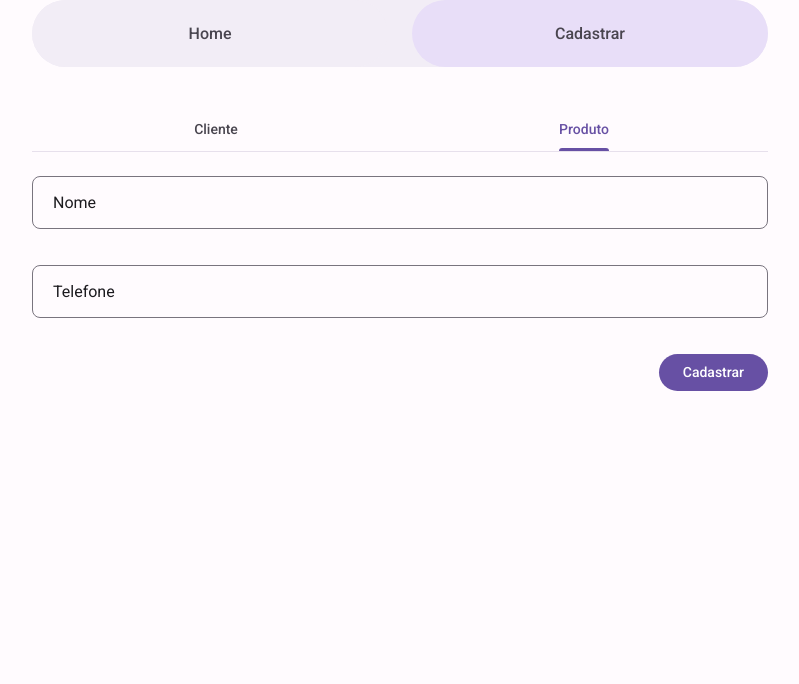
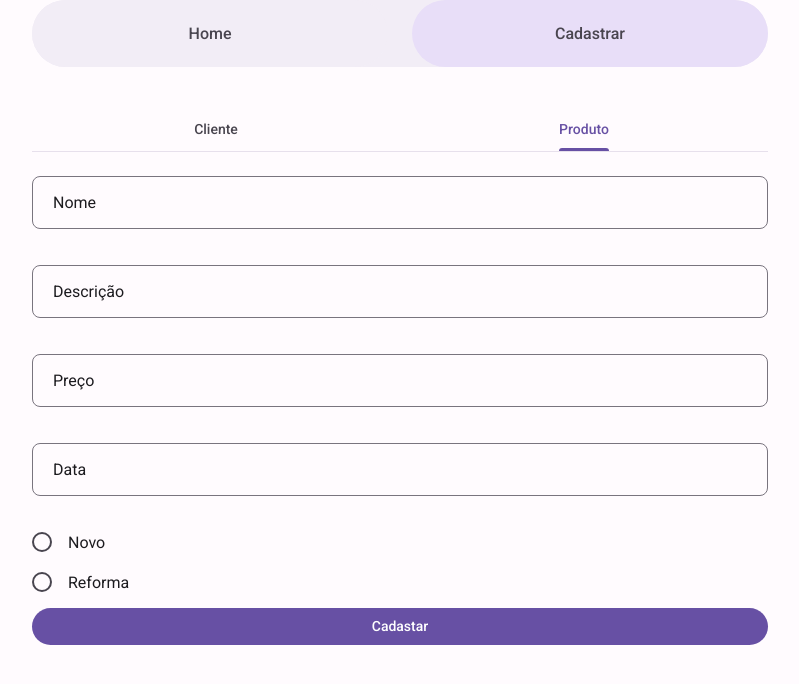
Before and after one commit to BrunoBecoski/marcenaria, a Next.js app: page /register in a window 1280 px wide. Both pictures are taken after a click on the button "Produto". Shown: the top 684 px of the page, without its empty margins (240-1039 px from the left). Built offline with nearby package versions, Linux system fonts and the light colour scheme; no server answers.

Commit message:
chore: create component RadioBox

```diff
--- a/src/components/Layout/styles.ts
+++ b/src/components/Layout/styles.ts
@@ -13,7 +13,7 @@ export const NavBar = styled.nav`
   margin-inline: auto;
   width: 100%;
 
-  background: ${({ theme }) => theme.colors.surface2};
+  background: ${({ theme }) => theme.colors.surfaceAt_2};
   border-radius: var(--radio_full);
 `;
 
--- /dev/null
+++ b/src/components/ProductForm/index.tsx
@@ -0,0 +1,43 @@
+import { Button } from '../Button';
+import { RadioBox } from '../RadioBox';
+import { TextField } from '../TextField';
+
+import { Form } from './styles';
+
+export function ProductForm() {
+  return (
+    <Form>
+      <TextField
+        name="name"
+        label="Nome"
+      />
+
+      <TextField
+        name="description"
+        label="Descrição"
+      />
+
+      <TextField
+        name="price"
+        label="Preço"
+      />
+
+      <TextField
+        name="date"
+        label="Data"
+      />
+
+      <RadioBox
+        name="type"
+        items={[
+          { label: 'Novo', value: 'new' },
+          { label: 'Reforma', value: 'reform' },
+        ]}
+      />
+
+      <Button>
+        Cadastar
+      </Button>
+    </Form>
+  )
+}
--- /dev/null
+++ b/src/components/ProductForm/styles.ts
@@ -0,0 +1,8 @@
+import styled from 'styled-components';
+
+export const Form = styled.form`
+  display: flex;
+  flex-direction: column;
+  gap: var(--space_16);
+  margin-top: var(--space_24);
+`;
--- /dev/null
+++ b/src/components/RadioBox/index.tsx
@@ -0,0 +1,29 @@
+import { RadioBoxContainer, Button, Label, Icon } from './styles';
+
+interface RadioBoxProps {
+  name: string;
+  items: {
+    label: string;
+    value: string;
+  }[];
+}
+
+export function RadioBox({ name, items }: RadioBoxProps) {
+  return (
+    <RadioBoxContainer>
+      {
+        items.map(item =>
+          <Button key={item.value} htmlFor={item.value}>
+
+            <Icon>
+              <span />
+            </Icon>
+            <input type="radio" id={item.value} name={name} value={item.value} />
+
+            <Label>{item.label}</Label>
+          </Button>
+        )
+      }
+    </RadioBoxContainer>
+  )
+}
--- /dev/null
+++ b/src/components/RadioBox/styles.ts
@@ -0,0 +1,102 @@
+import styled from 'styled-components';
+
+export const RadioBoxContainer = styled.div`
+  display: flex;
+  flex-direction: column;
+  gap: var(--space_20);
+`;
+
+export const Button = styled.label`
+  cursor: pointer;
+
+  width: fit-content;
+
+  display: flex;
+  align-items: center;
+
+  input {
+    opacity: 0;
+    width: var(--space_16) ;
+  }
+
+
+  span {
+    background: transparent;
+  }
+
+  &:has(input:focus) {
+    &:has(input:checked) {
+      div::before {
+        background: ${({ theme }) => theme.colors.onSurfaceOpacity_12};
+      }
+    }
+
+    div::before {
+      background: ${({ theme }) => theme.colors.onSurfaceOpacity_12};
+    }
+  }
+
+  &:hover div {
+    ::before {
+      background-color: ${({ theme }) => theme.colors.onSurfaceOpacity_8};
+    }
+  }
+
+  &:has(input:checked) {
+
+    &:hover div {
+      &::before {
+        background-color: ${({ theme }) => theme.colors.primaryOpacity_8};
+      }
+  }
+    div {
+      border-color: ${({ theme }) => theme.colors.primary};
+
+      span {
+        transform: scale(10);
+        opacity: 1;
+
+        transition: all .2s;
+      }
+    }
+  }
+`;
+
+export const Icon = styled.div`
+  width: var(--space_20);
+  height: var(--space_20);
+
+  border: 2px solid ${({ theme }) => theme.colors.onSurfaceVariant};
+
+  display: flex;
+  align-items: center;
+  justify-content: center;
+
+  position: relative;
+
+  border-radius: var(--radio_full);
+
+  ::before {
+    content: '';
+    position: absolute;
+    z-index: -10;
+
+    width: var(--space_40);
+    height: var(--space_40);
+    border-radius: var(--radio_full);
+  }
+
+
+  span {
+    width: 1px;
+    height: 1px;
+    border-radius: var(--radio_full);
+    background: ${({ theme }) => theme.colors.primary};
+    opacity: 0;
+  }
+`;
+
+export const Label = styled.p`
+  font-size: var(--body_lg);
+  color: ${({ theme }) => theme.colors.onSurface};
+`;
--- a/src/components/Tabs/index.tsx
+++ b/src/components/Tabs/index.tsx
@@ -2,6 +2,7 @@ import { TabsContainer, Tab } from "./styles";
 
 interface TabsProps {
   tabs: {
+    id: string;
     label: string;
   }[]
   tabActive: string;
@@ -14,8 +15,9 @@ export function Tabs({ tabs, tabActive, setTabActive }: TabsProps) {
       {
         tabs.map(tab => (
             <Tab
-              onClick={() => setTabActive(tab.label)}
-              data-active={tabActive === tab.label}
+              key={tab.id}
+              onClick={() => setTabActive(tab.id)}
+              data-active={tabActive === tab.id}
             >
               <span>{tab.label}</span>
             </Tab>
--- a/src/components/Tabs/styles.ts
+++ b/src/components/Tabs/styles.ts
@@ -20,7 +20,7 @@ export const Tab = styled.button`
   color: ${({ theme }) => theme.colors.onSurfaceVariant};
 
   :active {
-    background: ${({ theme }) => theme.colors.surface1};
+    background: ${({ theme }) => theme.colors.surfaceAt_1};
   }
 
   &[data-active="true"] {
--- a/src/pages/index.tsx
+++ b/src/pages/index.tsx
@@ -12,7 +12,7 @@ const HomeContainer = styled.div`
   gap: 1rem;
   margin-top: var(--space_40);
 
-  background: ${({ theme }) => theme.colors.surface1};
+  background: ${({ theme }) => theme.colors.surfaceAt_1};
 `;
 
 export default function Home() {
--- a/src/pages/register/index.tsx
+++ b/src/pages/register/index.tsx
@@ -3,22 +3,25 @@ import { useState } from 'react';
 import { Tabs } from '../../components/Tabs';
 import { Layout } from '../../components/Layout';
 import { ClientForm } from '../../components/ClientForm';
+import { ProductForm } from '../../components/ProductForm';
 
 import { RegisterContainer } from './styles';
 
 export default function Register() {
   const [tabActive, setTabActive ] = useState('client');
-
   return (
     <Layout>
       <RegisterContainer>
         <Tabs
-          tabs={[{label: 'Cliente'}, {label: 'Produto'}]}
+          tabs={[{id: 'client', label: 'Cliente '}, { id: 'product', label: 'Produto'}]}
           tabActive={tabActive}
           setTabActive={setTabActive}
         />
 
-        <ClientForm />
+        { tabActive === 'client' && <ClientForm /> }
+
+        { tabActive === 'product' && <ProductForm />}
+
       </RegisterContainer>
     </Layout>
   )
--- a/src/styles/theme/tokens/light.ts
+++ b/src/styles/theme/tokens/light.ts
@@ -1,4 +1,4 @@
-import { mix } from 'polished'
+import { mix, transparentize } from 'polished'
 
 import { primary } from './colors/primary'
 import { secondary } from './colors/secondary'
@@ -9,6 +9,10 @@ import { neutralVariant } from './colors/neutralVarient'
 
 export const light = {
   primary: primary[40],
+  primaryOpacity_8: transparentize(0.92, primary[40]),
+  primaryOpacity_12: transparentize(0.88, primary[40]),
+  primaryOpacity_16: transparentize(0.84, primary[40]),
+
   onPrimary: primary[100],
   primaryContainer: primary[90],
   onPrimaryContainer: primary[10],
@@ -30,14 +34,19 @@ export const light = {
 
   background: neutral[99],
   onBackground: neutral[10],
-  onSurface: neutral[10],
 
   surface: neutral[99],
-  surface1: mix(0.05, primary[40], neutral[99]),
-  surface2: mix(0.08, primary[40], neutral[99]),
-  surface3: mix(0.11, primary[40], neutral[99]),
-  surface4: mix(0.12, primary[40], neutral[99]),
-  surface5: mix(0.14, primary[40], neutral[99]),
+  surfaceAt_1: mix(0.05, primary[40], neutral[99]),
+  surfaceAt_2: mix(0.08, primary[40], neutral[99]),
+  surfaceAt_3: mix(0.11, primary[40], neutral[99]),
+  surfaceAt_4: mix(0.12, primary[40], neutral[99]),
+  surfaceAt_5: mix(0.14, primary[40], neutral[99]),
+
+
+  onSurface: neutral[10],
+  onSurfaceOpacity_8: transparentize(0.92, neutral[10]),
+  onSurfaceOpacity_12: transparentize(0.88, neutral[10]),
+  onSurfaceOpacity_16: transparentize(0.84, neutral[10]),
 
   surfaceVariant: neutralVariant[90],
   onSurfaceVariant: neutralVariant[30],
```
